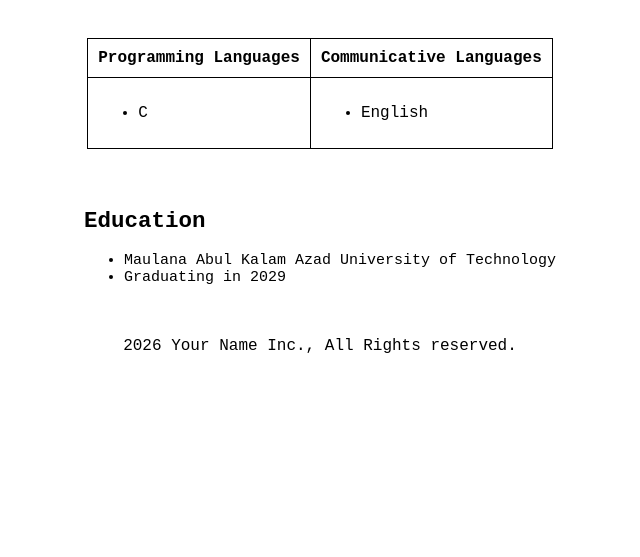
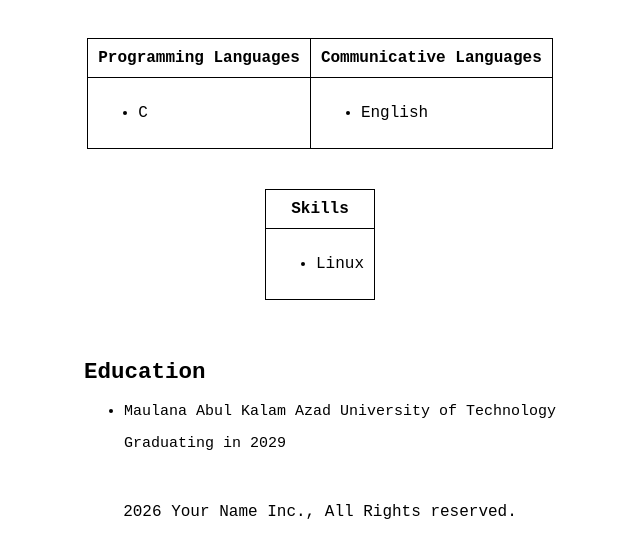
Before and after one commit to i57-hash/resume, a plain HTML site: page index.html in a window 1280 px wide. Shown: the part 109-666 px from the top of the page, without its empty margins (320-960 px from the left). Drawn offline with Linux system fonts and the light colour scheme.

Commit message:
added skills table

```diff
--- a/index.html
+++ b/index.html
@@ -34,7 +34,25 @@
            </tbody>
        </table>
    </section>
-        <section class="ed">
+   <section>
+     <table>
+          <thead>
+              <tr>
+                  <th>Skills</th>
+              </tr>
+          </thead>
+          <tbody>
+              <tr>
+                  <td>
+                      <ul>
+                          <li>Linux</li>
+                      </ul>
+                  </td>
+               </tr>
+          </tbody>
+      </table>
+  </section>
+   <section class="ed">
             <h2>
                 Education
             </h2>
@@ -42,9 +60,9 @@
                 <li>
                     Maulana Abul Kalam Azad University of Technology
                 </li>
-                <li>
+                <p>
                     Graduating in 2029
-                </li>
+                </p>
             </ul>
         </section>
         <footer>
```
